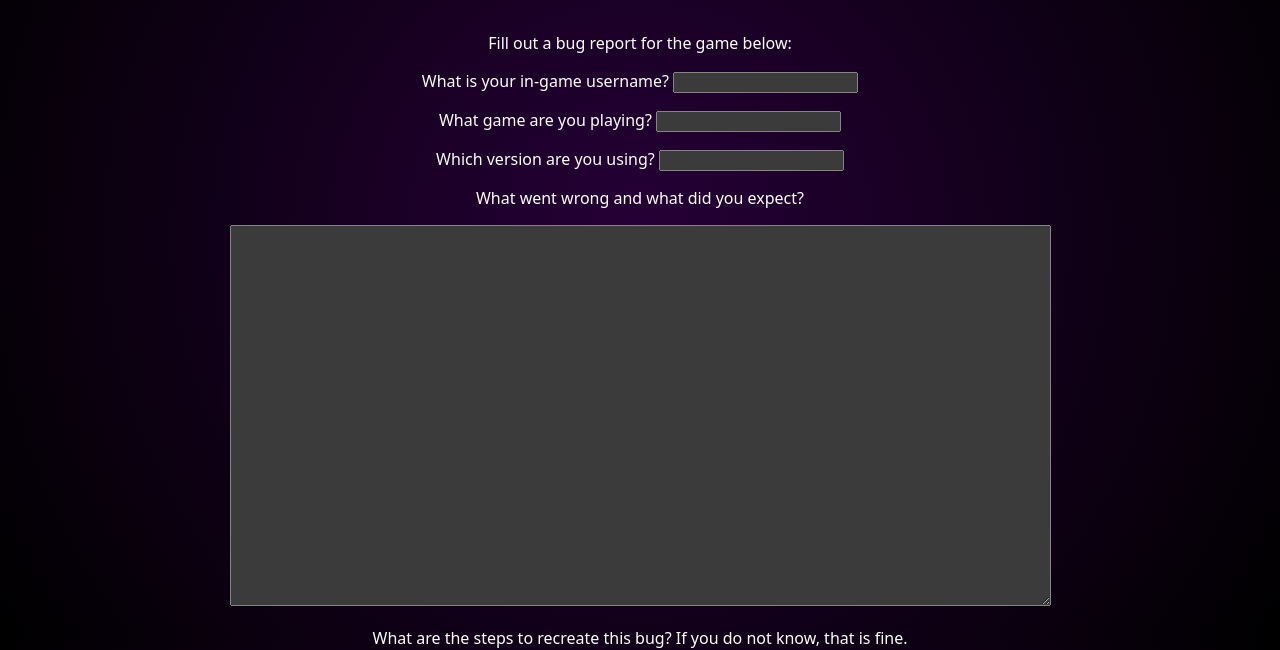
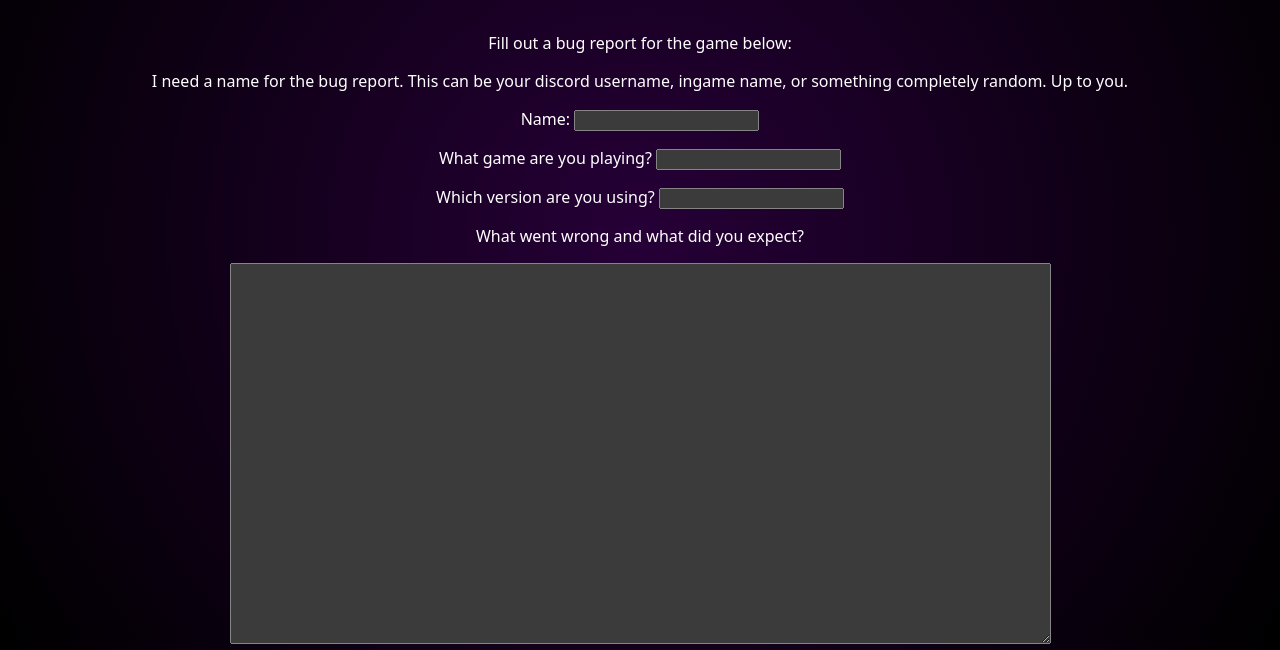
Before and after one commit to InsertGame/InsertGame.github.io, a plain HTML site: page bugreport/index.html in a window 1280 px wide. Shown: the part 165-815 px from the top of the page. Drawn offline with Linux system fonts and the light colour scheme.

Commit message:
changed name desc

```diff
--- a/bugreport/index.html
+++ b/bugreport/index.html
@@ -22,7 +22,8 @@
 	<div id="bugreport">
 		<p>Fill out a bug report for the game below:</p>
 		<div id="user">
-			<p><label>What is your in-game username? <input type="text"></label></p>
+			<p>I need a name for the bug report. This can be your discord username, ingame name, or something completely random. Up to you.</p>
+			<p><label>Name: <input type="text"></label></p>
 		</div>
 		<div id="game">
 			<p><label>What game are you playing? <input type="text"></label></p>
```
